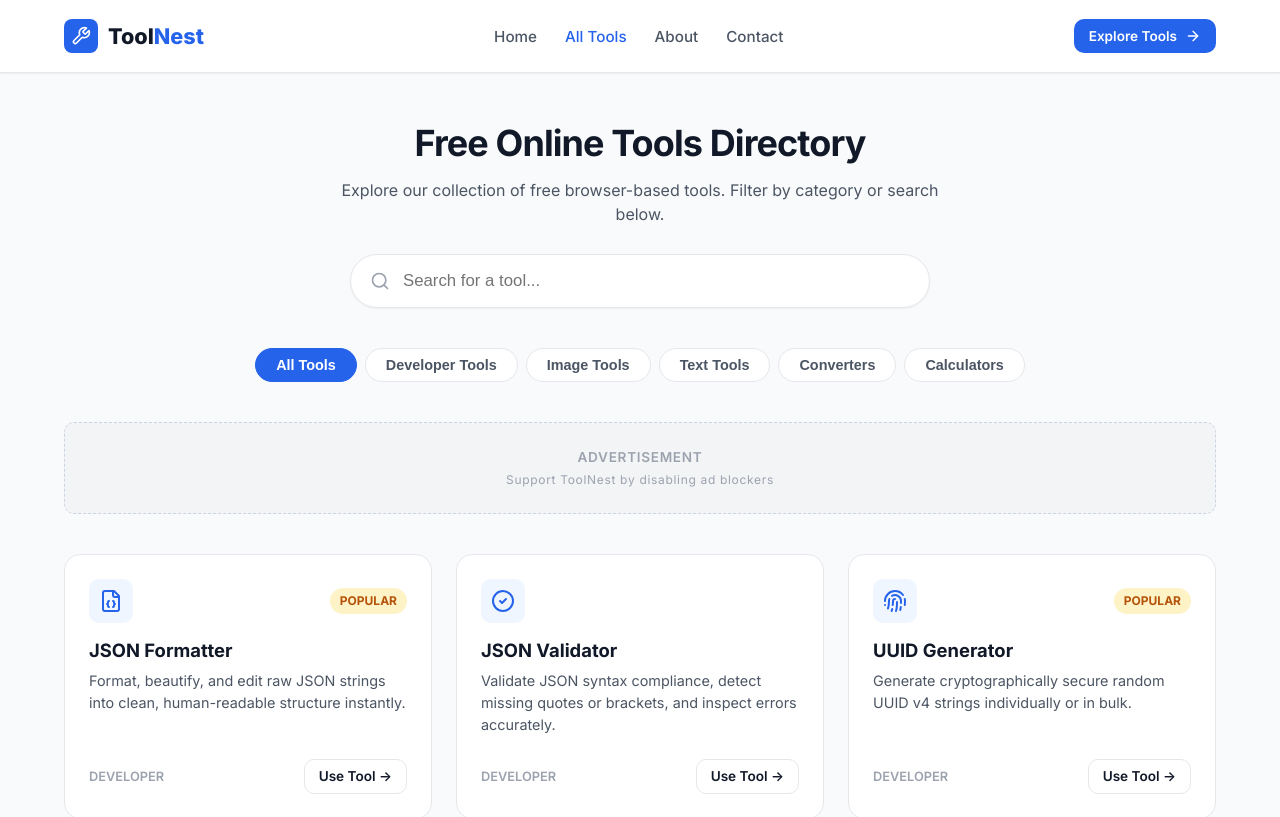
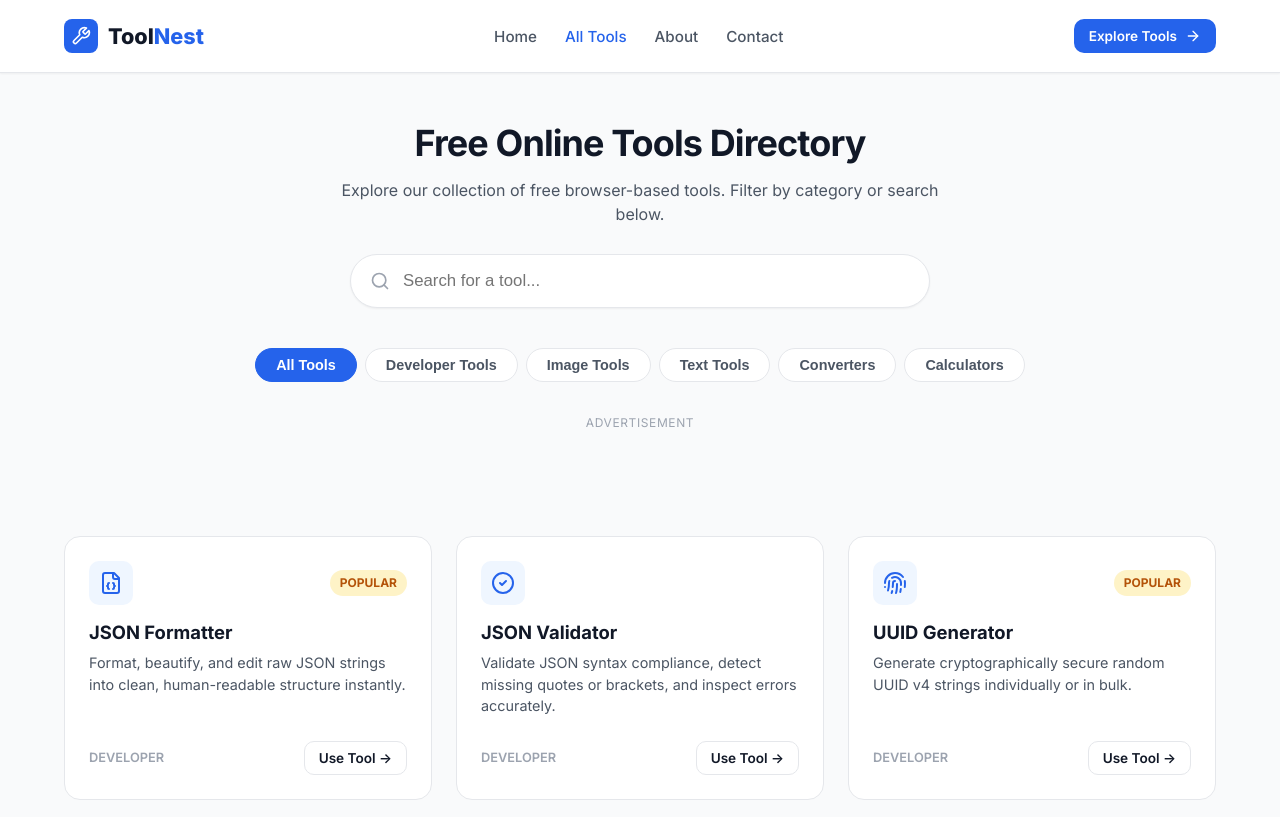
Before and after one commit to Ayaanshaikh20/Toolnest, a React (Vite) app: page /tools in a window 1280 px wide. Shown: the top 817 px of the page. Built offline with nearby package versions, Linux system fonts and the light colour scheme.

Commit message:
Integrate Google AdSense Publisher ID ca-pub-9121405701876332

```diff
--- a/index.html
+++ b/index.html
@@ -14,6 +14,9 @@
   <link rel="preconnect" href="https://fonts.gstatic.com" crossorigin>
   <link href="https://fonts.googleapis.com/css2?family=Inter:wght@300;400;500;600;700;800&display=swap"
     rel="stylesheet">
+  <!-- Google AdSense -->
+  <script async src="https://pagead2.googlesyndication.com/pagead/js/adsbygoogle.js?client=ca-pub-9121405701876332"
+     crossorigin="anonymous"></script>
 </head>
 
 <body>
--- a/src/components/AdPlaceholder.jsx
+++ b/src/components/AdPlaceholder.jsx
@@ -1,21 +1,26 @@
-import React from 'react';
+import React, { useEffect } from 'react';
 
-/**
- * Reusable AdPlaceholder component.
- * To integrate Google AdSense:
- * Replace the contents of this component with your Google AdSense snippet:
- * <ins className="adsbygoogle"
- *      style={{ display: 'block' }}
- *      data-ad-client="ca-pub-XXXXXXXXXXXXXXXX"
- *      data-ad-slot="1234567890"
- *      data-ad-format="auto"
- *      data-full-width-responsive="true"></ins>
- */
 export const AdPlaceholder = ({ position = 'middle' }) => {
+  useEffect(() => {
+    try {
+      if (typeof window !== 'undefined') {
+        (window.adsbygoogle = window.adsbygoogle || []).push({});
+      }
+    } catch (e) {
+      // Catch potential ad-blocker errors silently
+    }
+  }, []);
+
   return (
-    <div className={`ad-placeholder ad-position-${position}`} aria-label="Advertisement">
-      <div>ADVERTISEMENT</div>
-      <span>Support ToolNest by disabling ad blockers</span>
+    <div className={`ad-container ad-position-${position}`} style={{ margin: '2rem 0', textAlign: 'center', minHeight: '90px' }} aria-label="Advertisement">
+      <div style={{ fontSize: '0.75rem', color: 'var(--text-light)', marginBottom: '0.25rem', textTransform: 'uppercase', letterSpacing: '0.05em' }}>
+        ADVERTISEMENT
+      </div>
+      <ins className="adsbygoogle"
+           style={{ display: 'block' }}
+           data-ad-client="ca-pub-9121405701876332"
+           data-ad-format="auto"
+           data-full-width-responsive="true"></ins>
     </div>
   );
 };
```
